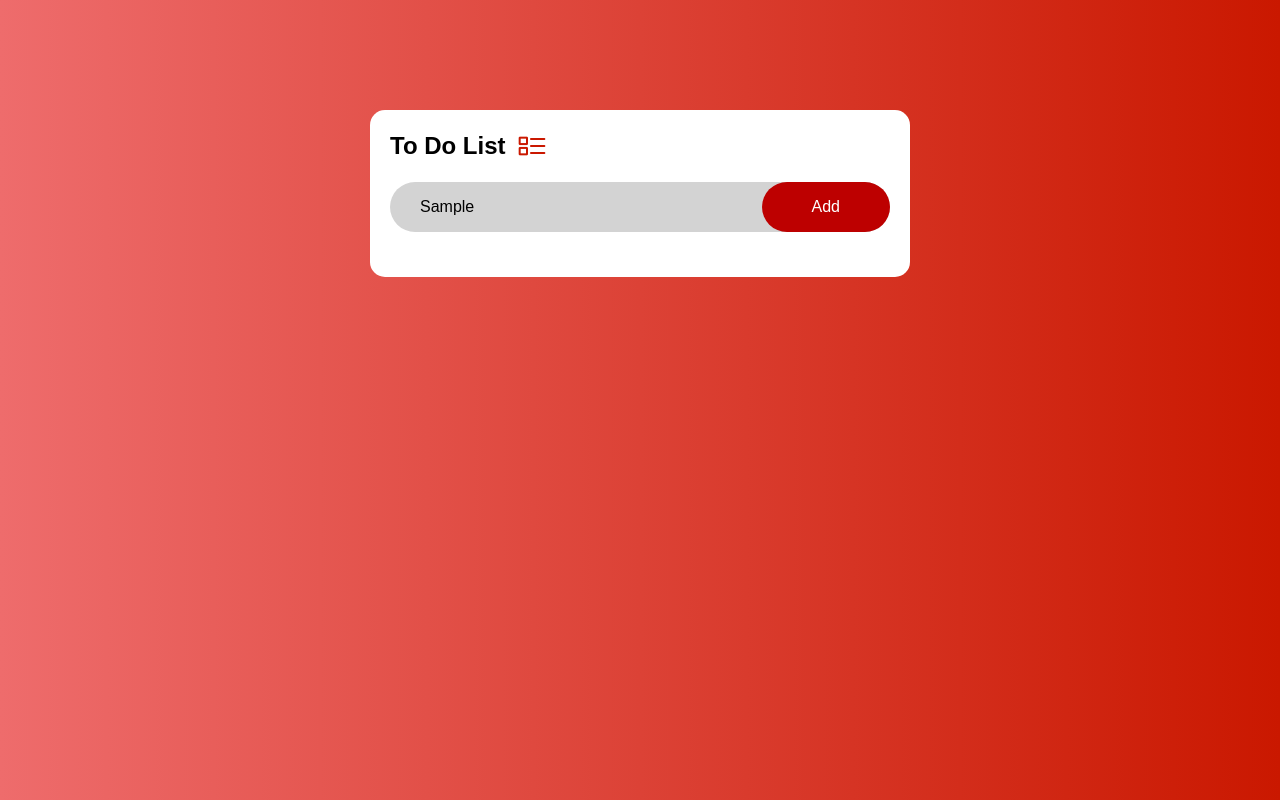
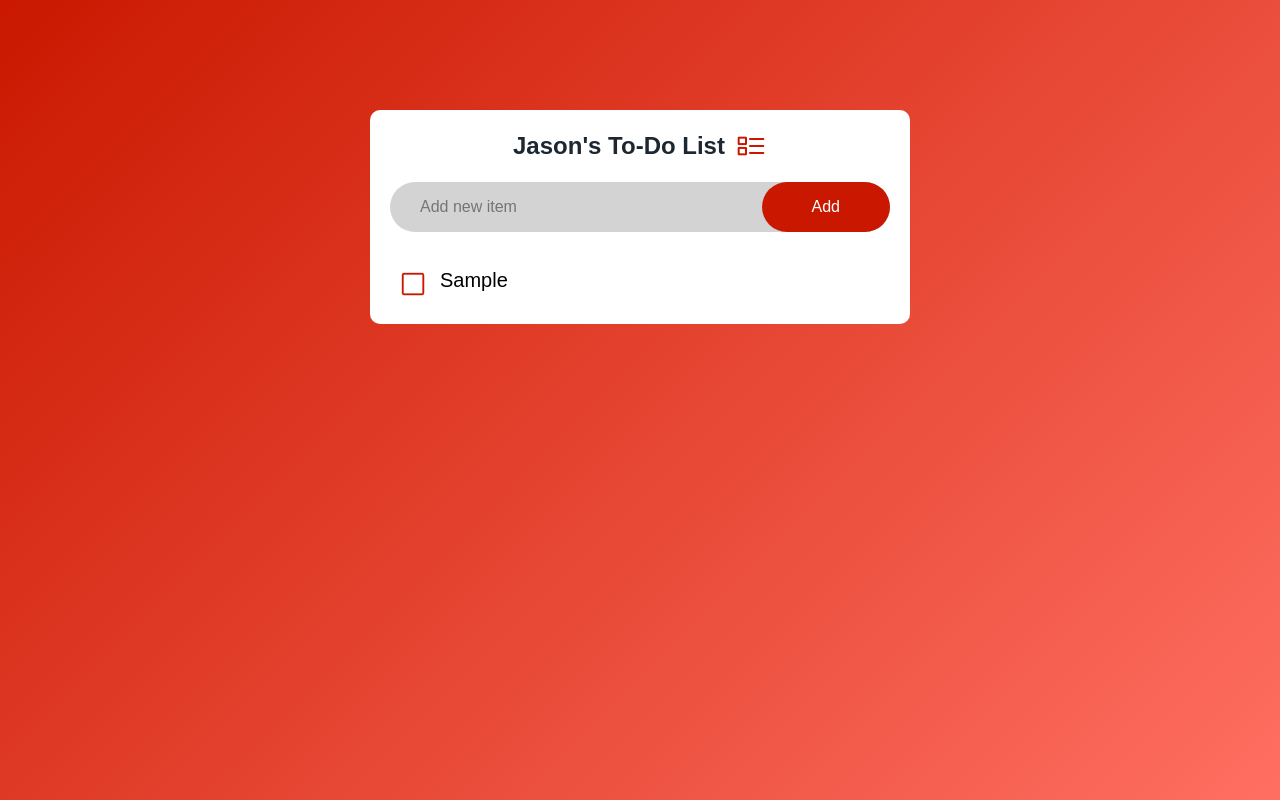
Before and after one commit to jasonAnyango/ToDo-List, a plain HTML site: page index.html in a window 1280 px wide. Both pictures are taken after typing "Sample" into the empty fields and a click on the button "Add". Drawn offline with Linux system fonts and the light colour scheme.

Commit message:
Started on the actual list with JS

```diff
--- a/index.html
+++ b/index.html
@@ -10,14 +10,18 @@
     <div class = "container">
         <div class="todo">
             <div class = "head">
-                <h2>To Do List</h2>
+                <h2>Jason's To-Do List</h2>
                 <img src="/ToDo-List/images/icon.png">
             </div>
             <div class = "level">
                 <input type = "text" id = "input" placeholder="Add new item">
-                <button>Add</button>
+                <button onclick = "addTask()">Add</button>
             </div>
+            <ul id = "list-container">
+            </ul>
         </div>
     </div>
+    <!-- Link the javascript file -->
+    <script src = "script.js"></script>
 </body>
 </html>
--- /dev/null
+++ b/script.js
@@ -0,0 +1,19 @@
+// Define variables
+const inputBox = document.getElementById("input");
+const listContainer = document.getElementById("list-container");
+
+// Define the addTask function
+function addTask()
+{
+    if(inputBox.value === '')
+    {
+        alert("You must enter a task.");
+    }
+    else
+    {
+        let li = document.createElement("li");
+        li.innerHTML = inputBox.value;
+        listContainer.appendChild(li);
+        inputBox.value = "";
+    }
+}
--- a/style.css
+++ b/style.css
@@ -5,40 +5,44 @@
     box-sizing: border-box;
     font-family: "Montserrat", sans-serif;
 }
-
+/* Container for the whole page */
 .container
 {
     width: 100%;
     min-height: 100vh;
     padding: 10px;
     background: linear-gradient(
-        90deg,
-        #ee6c6c,
-        #ca1800
+        135deg,
+        #CA1800,
+        #FF6F61
     );
 }
-
+/* Container for the todo list */
 .todo
 {
     margin: 100px auto 200px;
     background-color: #fff;
     max-width: 540px;
     padding: 20px;
-    border-radius: 15px;
+    border-radius: 10px;
 }
-
+/* The head of the todo list */
 .head
 {
     display: flex;
     align-items: center;
+    justify-content: center;
     margin-bottom: 20px;
 }
-
+/* The heading */
 .head h2
 {
     margin-right: 10px;
+    color: #1c2732;
 }
 
+
+/* The container for the input and button */
 .level
 {
     display: flex;
@@ -65,10 +69,53 @@
 {
     border: none;
     outline: none;
-    background-color: #bd0000;
+    background-color: #CA1800;
     color: #fff;
     padding: 16px 50px;
     border-radius: 40px;
     font-size: 16px;
     cursor: pointer;
 }
+
+.level button:hover
+{
+    transition: .2s ease-in;
+    background-color: #fff;
+    color: #bd0000;
+    box-shadow: 0px 0px 10px #000;
+}
+
+ul li
+{
+    list-style: none;
+    font-size: 20px;
+    padding: 12px 8px 12px 50px;
+    user-select: none;
+    cursor: pointer;
+    position: relative;
+}
+
+ul li::before
+{
+    content: '';
+    position: absolute;
+    height: 30px;
+    width: 30px;
+    border-radius: 50%;
+    background-image: url(images/unchecked.png);
+    background-size: cover;
+    background-position: center;
+    top: 12px;
+    left: 8px;
+}
+
+ul li.checked
+{
+    color: #555;
+    text-decoration: line-through;
+}
+
+ul li.checked::before
+{
+    background-image: url(images/checked.png);
+}
```
Also changed, not shown: images/checked.png (added), images/unchecked.png (added).
